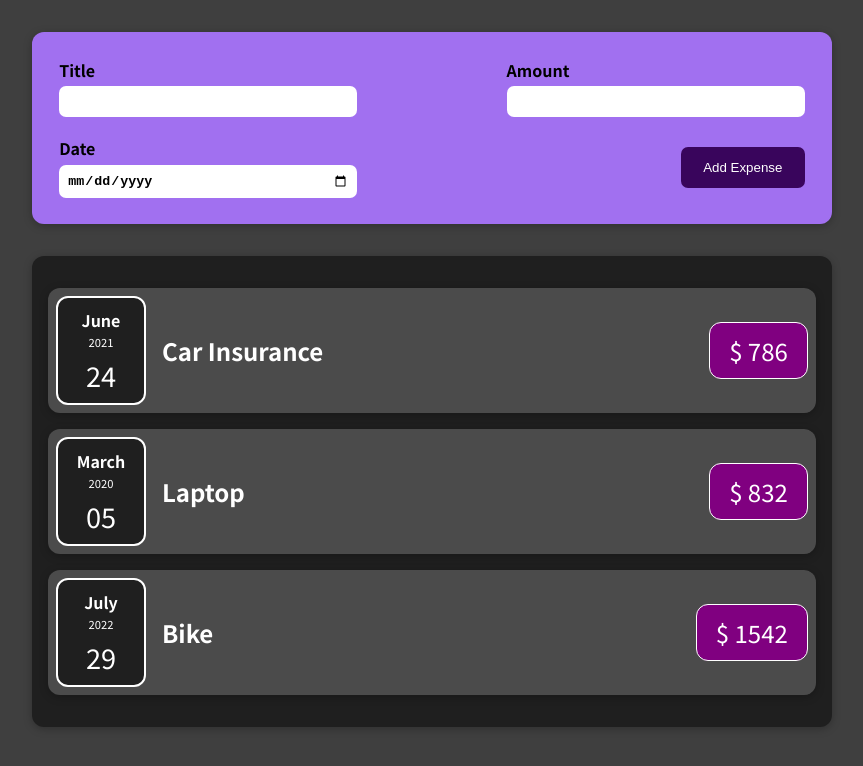
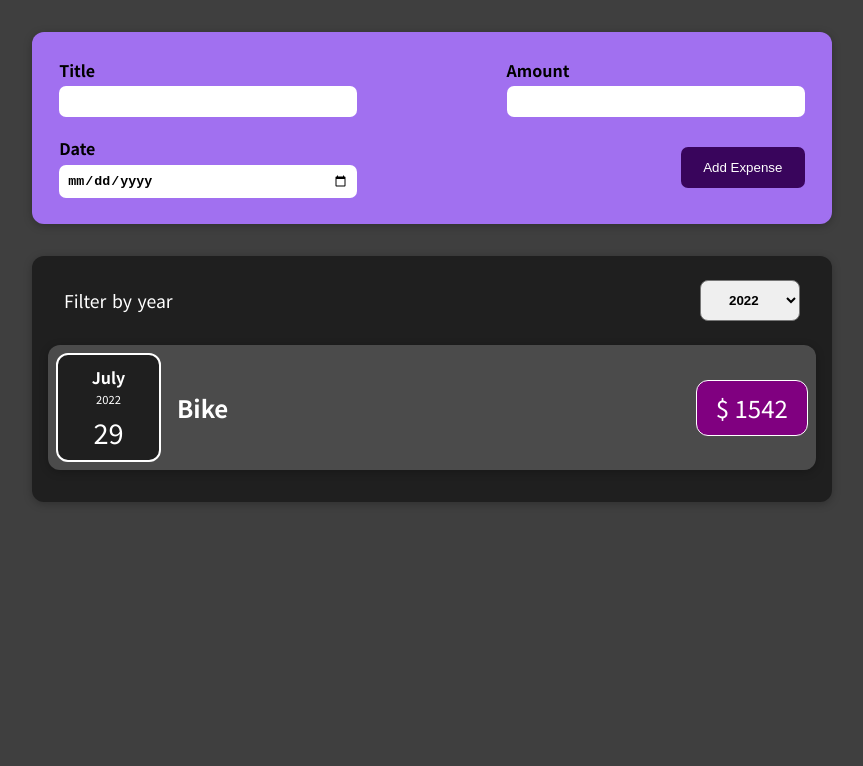
Before and after one commit to adilahamad786/expense-tracker, a React (Create React App) app: page / in a window 1280 px wide. Shown: the top 766 px of the page, without its empty margins (208-1071 px from the left). Built offline with nearby package versions, Linux system fonts and the light colour scheme.

Commit message:
Filter and Add expenses functionality implemented.

```diff
--- a/src/App.js
+++ b/src/App.js
@@ -1,13 +1,28 @@
-import React from "react";
+import React, { useState } from "react";
 import NewExpense from "./components/NewExpense/NewExpense";
 import Expenses from "./components/Expenses/Expenses";
 
+const DUMMY_EXPENSES = [
+  {id: "e1", title: "Car Insurance", amount: 786, date: new Date(2021, 5, 24)},
+  {id: "e2", title: "Laptop", amount: 832, date: new Date(2020, 2, 5)},
+  {id: "e3", title: "Bike", amount: 1542, date: new Date(2022, 6, 29)},
+  {id: "e4", title: "Phone", amount: 584, date: new Date(2021, 7, 3)},
+]
+
 function App() {
+  const [expenses, setExpenses] = useState(DUMMY_EXPENSES);
+
+  const onExpenseHandler = expense => {
+    expense.date = new Date(expense.date); // convert date string into dateObject and assign it.
+    setExpenses( previousExpenses => {
+      return [expense, ...previousExpenses];
+    })
+  }
 
   return (
       <div>
-        <NewExpense/>
-        <Expenses/>
+        <NewExpense onAddExpense={onExpenseHandler}/>
+        <Expenses expenses={expenses}/>
       </div>
   );
 
--- a/src/components/Expenses/ExpenseDate.css
+++ b/src/components/Expenses/ExpenseDate.css
@@ -3,7 +3,7 @@
     color: white;
     padding: 8px;
     margin: 0.5rem 0;
-    width: 90px;
+    width: 105px;
     text-align: center;
     border-radius: 12px;
     border: 2px solid white;
--- a/src/components/Expenses/Expenses.css
+++ b/src/components/Expenses/Expenses.css
@@ -4,4 +4,6 @@
     margin: 2rem auto;
     width: 50rem;
     max-width: 95%;
+    color: red;
+    text-align: center;
 }
--- a/src/components/Expenses/Expenses.jsx
+++ b/src/components/Expenses/Expenses.jsx
@@ -1,19 +1,31 @@
 import Card from "../UI/Card";
+import ExpensesFilter from "./ExpensesFilter";
 import ExpenseItem from "./ExpenseItem";
 import "./Expenses.css"
+import { useState } from "react";
 
-const expense = [
-  {title: "Car Insurance", cost: 786, date: new Date(2021, 5, 24)},
-  {title: "Laptop", cost: 832, date: new Date(2020, 2, 5)},
-  {title: "Bike", cost: 1542, date: new Date(2022, 6, 29)},
-]
+const Expense = (props) => {
 
-const Expense = () => {
+  const [filteredYear, setFilteredYear] = useState('2022');
+  const filterChangeHandler = (selectedYear) => {
+    setFilteredYear(selectedYear);
+  }
+
+  // filter expenses according to selected year
+  const filteredExpenses = props.expenses.filter( expense => expense.date.getFullYear().toString() === filteredYear );
+
+  // conditional expenses :- we can directlly use ternary operator or && operator to render conditional components.
+  let expensesContent = <h3>Expenses not found!</h3>;
+  if (filteredExpenses.length > 0) {
+    expensesContent = filteredExpenses.map( expense => {
+      return <ExpenseItem key={expense.id} title={expense.title} amount={expense.amount} date={expense.date} />
+    })
+  }
+
   return (
     <Card className="expense">
-      <ExpenseItem title={expense[0].title} amount={expense[0].cost} date={expense[0].date}></ExpenseItem>
-      <ExpenseItem title={expense[1].title} amount={expense[1].cost} date={expense[1].date}></ExpenseItem>
-      <ExpenseItem title={expense[2].title} amount={expense[2].cost} date={expense[2].date}></ExpenseItem>
+      <ExpensesFilter selected = {filteredYear} onChangeFilter = {filterChangeHandler} />
+      { expensesContent }
     </Card>
   );
 }
--- /dev/null
+++ b/src/components/Expenses/ExpensesFilter.css
@@ -0,0 +1,19 @@
+.expense-filter {
+    font-size: 1.1rem;
+    color: white;
+    padding: 0.5rem 1rem;
+    word-spacing: 0.1rem;
+}
+
+.expense-filter__control {
+    display: flex;
+    justify-content: space-between;
+    align-items: center;
+}
+
+select {
+    padding: 0.7rem 1.5rem;
+    outline: none;
+    font-weight: bolder;
+    border-radius: 8px;
+}
--- /dev/null
+++ b/src/components/Expenses/ExpensesFilter.jsx
@@ -0,0 +1,24 @@
+import "./ExpensesFilter.css";
+
+const ExpensesFilter = (props) => {
+
+    const dropdownChangeHandler = (e) => {
+        props.onChangeFilter(e.target.value);
+    }
+
+    return (
+        <div className="expense-filter">
+            <div className="expense-filter__control">
+                <label htmlFor="years">Filter by year</label>
+                <select name="years" value={props.selected} onChange={dropdownChangeHandler}>
+                    <option value="2022">2022</option>
+                    <option value="2021">2021</option>
+                    <option value="2020">2020</option>
+                    <option value="2019">2019</option>
+                </select>
+            </div>
+        </div>
+    );
+}
+
+export default ExpensesFilter;
--- a/src/components/NewExpense/ExpenseForm.jsx
+++ b/src/components/NewExpense/ExpenseForm.jsx
@@ -1,20 +1,105 @@
+import { useState } from "react";
 import "./ExpenseForm.css";
 
-const ExpenseForm = () => {
+const ExpenseForm = (props) => {
+    // first Way to manage inputs using state
+    const [enteredTitle, setEnteredTitle] = useState('');
+    const titleChangeHandler = (e) => {
+        setEnteredTitle(e.target.value);
+    }
+
+    const [enteredAmount, setEnteredAmount] = useState('');
+    const amountChangeHandler = (e) => {
+        setEnteredAmount(e.target.value);
+    }
+
+    const [enteredDate, setEnteredDate] = useState('');
+    const dateChangeHandler = (e) => {
+        setEnteredDate(e.target.value);
+    }
+
+
+    // // Second way to manage inputs using state
+    // const [userInput, setUserInput] = useState({
+    //     title: '',
+    //     amount: '',
+    //     date: ''
+    // })
+
+    // const titleChangeHandler = (e) => {
+    //     // Method 1 : not so good
+    //     // setUserInput({
+    //     //     ...userInput,
+    //     //     title: e.target.value
+    //     // })
+
+    //     // Method 2 : very good.
+    //     setUserInput((preState) => {  // react garenty to give privious state data inside preState.
+    //         return {
+    //             ...preState,
+    //             title: e.target.value
+    //         }
+    //     })
+    // }
+    // const amountChangeHandler = (e) => {
+    //     // Method 1 : not so good
+    //     // setUserInput({
+    //     //     ...userInput,
+    //     //     amount: e.target.value
+    //     // })
+
+    //     // Method 2 : very good
+    //     setUserInput((preState) => {
+    //         return {
+    //             ...preState,
+    //             amount: e.target.value
+    //         }
+    //     })
+    // }
+    // const dateChangeHandler = (e) => {
+    //     // Method 1 : not so good
+    //     // setUserInput({
+    //     //     ...userInput,
+    //     //     date: e.target.value
+    //     // })
+
+    //     // Method 2 : very good
+    //     setUserInput((preState) => {
+    //         return {
+    //             ...preState,
+    //             date: e.target.value
+    //         }
+    //     })
+    // }
+
+    const submitHandler = (e) => {
+        e.preventDefault();
+        const expenseData = {
+            title : enteredTitle,
+            amount : enteredAmount,
+            date : enteredDate
+        }
+        props.onSaveExpenseData(expenseData);
+
+        setEnteredTitle('');
+        setEnteredAmount('');
+        setEnteredDate('');
+    }
+
     return (
-        <form>
+        <form onSubmit={submitHandler}>
             <div className="new-expense__controls">
                 <div className="new-expense__control">
                     <label htmlFor="title">Title</label>
-                    <input type="text" name="title" />
+                    <input type="text" name="title" value={enteredTitle} onChange={titleChangeHandler} />
                 </div>
                 <div className="new-expense__control">
                     <label htmlFor="amount">Amount</label>
-                    <input type="number" name="amount" />
+                    <input type="number" name="amount" min="0.01" step="0.01" value={enteredAmount} onChange={amountChangeHandler}/>
                 </div>
                 <div className="new-expense__control">
                     <label htmlFor="date">Date</label>
-                    <input type="date" name="date" />
+                    <input type="date" name="date" min="2019-01-01" max="2022-12-31" value={enteredDate} onChange={dateChangeHandler}/>
                 </div>
                 <div className="new-expense__action">
                     <button type="submit">Add Expense</button>
--- a/src/components/NewExpense/NewExpense.jsx
+++ b/src/components/NewExpense/NewExpense.jsx
@@ -1,10 +1,19 @@
 import ExpenseForm from "./ExpenseForm";
 import "./NewExpense.css";
 
-const NewExpense = () => {
+const NewExpense = (props) => {
+
+    const saveExpenseDataHandler = (enteredExpenseData) => {
+        const expenseData = {
+            ...enteredExpenseData,
+            id : Math.random().toString()
+        }
+        props.onAddExpense(expenseData);
+    }
+
     return (
         <div className="new-expense">
-            <ExpenseForm/>
+            <ExpenseForm onSaveExpenseData={saveExpenseDataHandler}/>
         </div>
     );
 }
```
